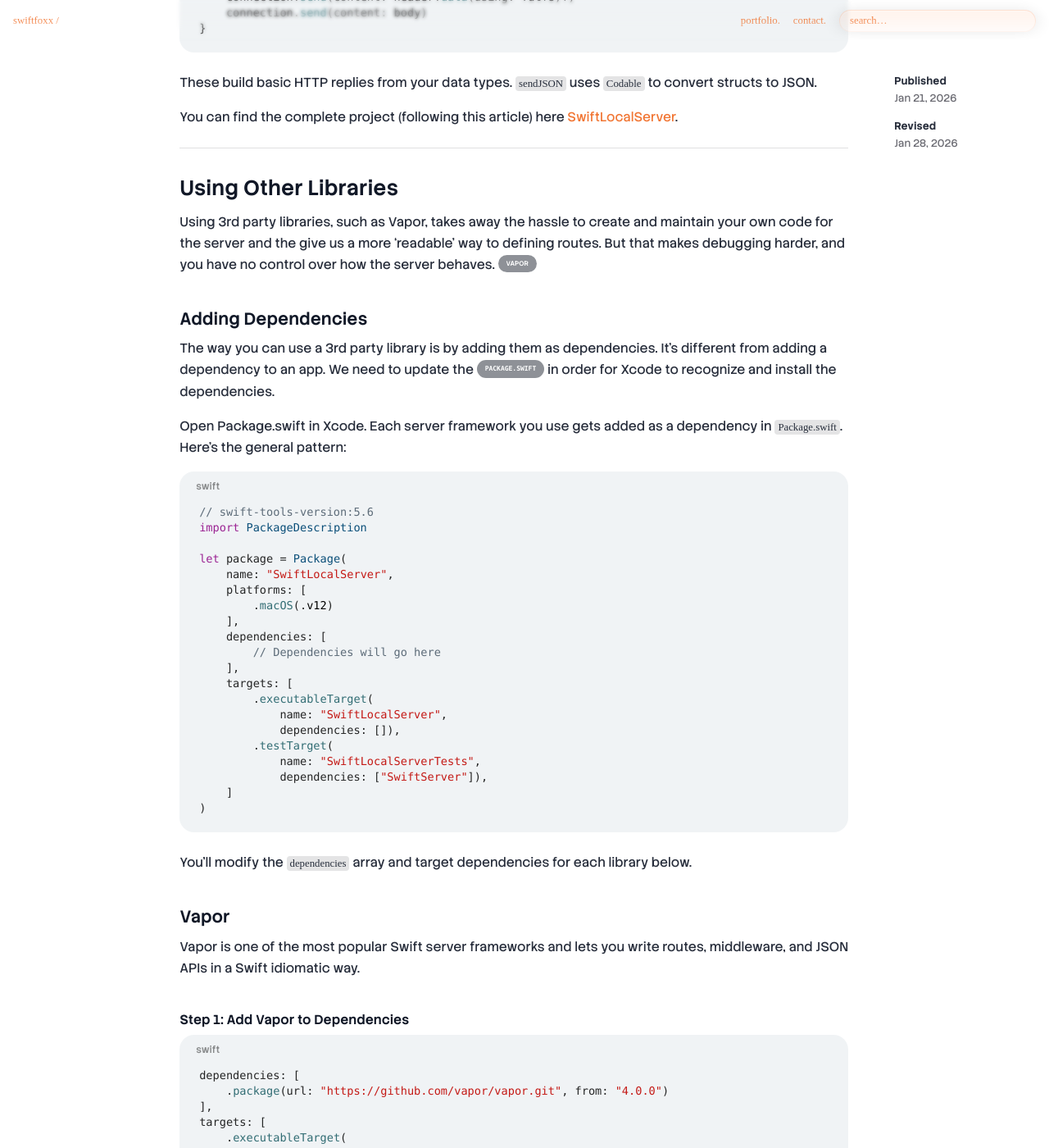
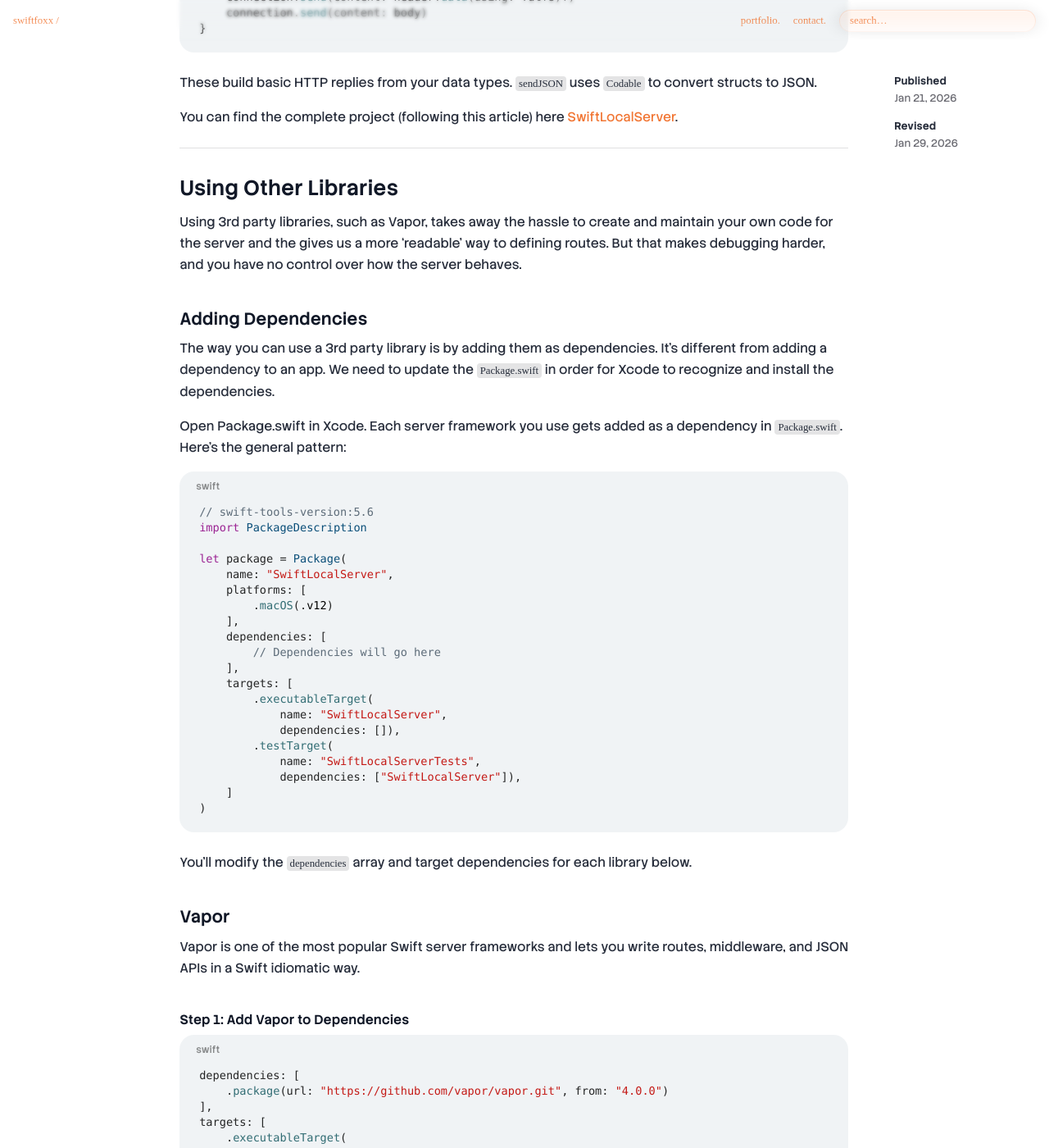
Before and after one commit to SwiftFoxx/swiftfoxx.github.io, a Jekyll site: the page built from _posts/2026-01-21-building-local-server-in-swift.md, in a window 1280 px wide and 1400 px high, scrolled down 7464 px. Shown: the whole window at 82% size. Built offline with Jekyll 4.4.1, drawn with Linux system fonts in a browser that asks for light colours; some web fonts are replaced; some of the changed text lies outside the part shown.

Commit message:
Fix typos

````diff
--- a/_posts/2026-01-21-building-local-server-in-swift.md
+++ b/_posts/2026-01-21-building-local-server-in-swift.md
@@ -6,7 +6,7 @@
 description: Build and run a local HTTP server in Swift using an executable package, covering low-level networking, basic HTTP parsing, routing, and user management.
 og_image: https://swiftfoxx.github.io/swiftblog-assets/images/posts/og-images/local.server.cover.png
 date: Jan 21, 2026
-revision: Jan 28, 2026
+revision: Jan 29, 2026
 tags: swift, server, xcode
 keywords: swift, server, dev server, local server, swift server, local server in swift
 ---
@@ -346,11 +346,11 @@
 
 ## Using Other Libraries
 
-Using 3rd party libraries, such as Vapor, takes away the hassle to create and maintain your own code for the server and the give us a more 'readable' way to defining routes. But that makes debugging harder, and you have no control over how the server behaves. [Vapor](https://vapor.codes){: .inline-link }
+Using 3rd party libraries, such as Vapor, takes away the hassle to create and maintain your own code for the server and the gives us a more 'readable' way to defining routes. But that makes debugging harder, and you have no control over how the server behaves.
 
 ### Adding Dependencies
 
-The way you can use a 3rd party library is by adding them as dependencies. It's different from adding a dependency to an app. We need to update the `Package.swift`{: .inline-link } in order for Xcode to recognize and install the dependencies.
+The way you can use a 3rd party library is by adding them as dependencies. It's different from adding a dependency to an app. We need to update the `Package.swift`{: .inline-code } in order for Xcode to recognize and install the dependencies.
 
 Open Package.swift in Xcode. Each server framework you use gets added as a dependency in `Package.swift`{: .inline-code }. Here’s the general pattern:
 
@@ -372,7 +372,7 @@
             dependencies: []),
         .testTarget(
             name: "SwiftLocalServerTests",
-            dependencies: ["SwiftServer"]),
+            dependencies: ["SwiftLocalServer"]),
     ]
 )
 ```
@@ -391,7 +391,7 @@
 ],
 targets: [
     .executableTarget(
-        name: "SwiftServer",
+        name: "SwiftLocalServer",
         dependencies: [
             .product(name: "Vapor", package: "vapor")
         ])
@@ -445,7 +445,7 @@
 ],
 targets: [
     .executableTarget(
-        name: "SwiftServer",
+        name: "SwiftLocalServer",
         dependencies: [
             .product(name: "PerfectHTTPServer", package: "Perfect-HTTPServer")
         ])
@@ -506,7 +506,7 @@
 ],
 targets: [
     .executableTarget(
-        name: "SwiftServer",
+        name: "SwiftLocalServer",
         dependencies: [
             .product(name: "Kitura", package: "Kitura")
         ])
````
